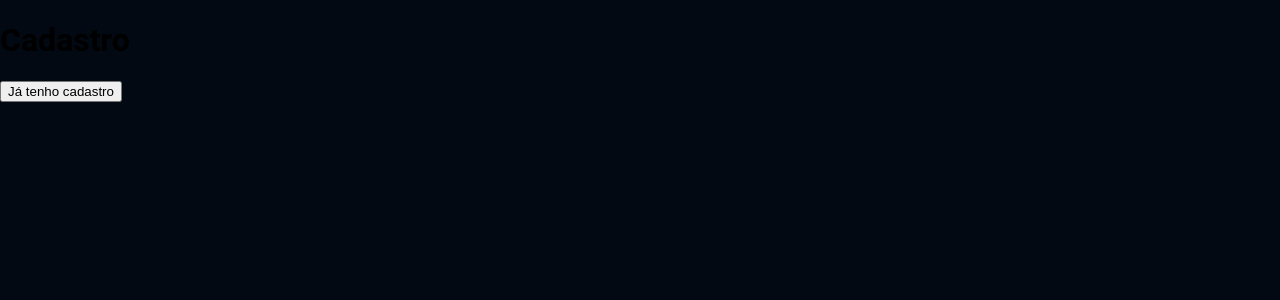
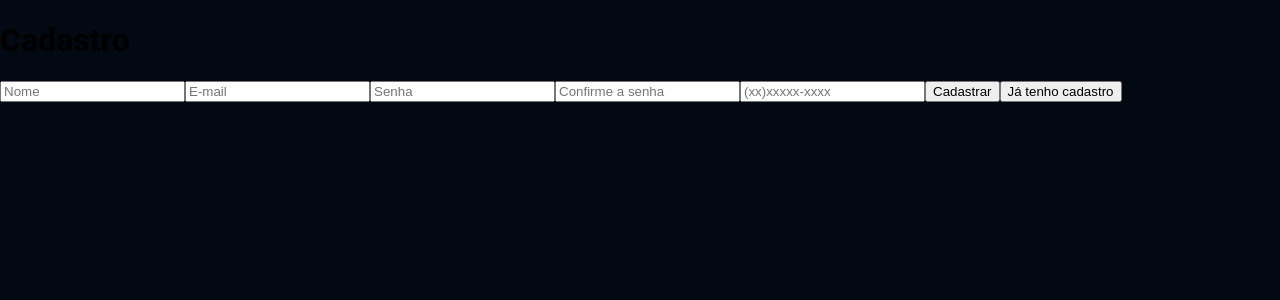
Before and after one commit to MateusBertazzo/Backend-Personal-Trainer-Assistant, a React (Create React App) app in the folder frontend/: page / in a window 1280 px wide. Both pictures are taken after a click on the button "Ainda não tenho conta". Shown: the top 300 px of the page. Built offline with nearby package versions, Linux system fonts and the light colour scheme.

Commit message:
feat: faz pagina de cadastro sem estilizacao

```diff
--- a/frontend/src/components/Cadastro.jsx
+++ b/frontend/src/components/Cadastro.jsx
@@ -1,11 +1,108 @@
-import React, { useContext } from 'react'
+import React, { useContext, useState } from 'react'
 import context from '../context/MyContext'
+import { toast } from 'react-toastify'
+import { useHistory } from 'react-router-dom';
 
 function Cadastro() {
   const { setLoginState } = useContext(context)
+  const [name, setName] = useState('')
+  const [email, setEmail] = useState('')
+  const [password, setPassword] = useState('')
+  const [password2, setPassword2] = useState('')
+  const [number, setNumber] = useState('')
+  const history = useHistory()
+
+  const isNameValid = (name) => {
+    const nameRegex = /^[a-zA-Z]{3,}$/;
+    return nameRegex.test(name);
+  };
+
+  const isEmailValid = (email) => {
+    const emailRegex = /^[^\s@]+@[^\s@]+\.[^\s@]+$/;
+    return emailRegex.test(email);
+  };
+
+  const isPasswordStrong = (password) => {
+    const passwordRegex = /^(?=.*[a-z])(?=.*[A-Z])(?=.*\d)(?=.*[@$!%*?&])[A-Za-z\d@$!%*?&]{8,}$/;
+    return passwordRegex.test(password);
+  };
+
+  const isNumberValid = (number) => {
+    const numberRegex = /^\d{11}$/;
+    return numberRegex.test(number);
+  };
+
+  const handleSubmit = (event) => {
+    event.preventDefault();
+
+    if (!isNameValid(name)) {
+      toast.error('Nome precisa ter mais de 3 letras');
+      return;
+    }
+
+    if (!isEmailValid(email)) {
+      toast.error('Email inválido');
+      return;
+    }
+
+    if (!isPasswordStrong(password)) {
+      toast.error('Senha fraca. Deve conter pelo menos 8 caracteres, incluindo letras e números');
+      return;
+    }
+
+    if (password !== password2) {
+      toast.error('As senhas não coincidem');
+      return;
+    }
+
+    if (!isNumberValid(number)) {
+      toast.error('Número de telefone precisa ter 11 dígitos');
+      return;
+    }
+
+    history.push('/mainpage');
+    toast.success('Cadastro efetuado com sucesso');
+  };
+
   return (
     <div>
       <h1>Cadastro</h1>
+      <input
+        type="text"
+        placeholder="Nome"
+        value={name}
+        onChange={(e) => setName(e.target.value)}
+      />
+      <input
+        type="text"
+        placeholder="E-mail"
+        value={email}
+        onChange={(e) => setEmail(e.target.value)}
+      />
+      <input
+        type="password"
+        placeholder="Senha"
+        value={password}
+        onChange={(e) => setPassword(e.target.value)}
+      />
+      <input
+        type="password"
+        placeholder="Confirme a senha"
+        value={password2}
+        onChange={(e) => setPassword2(e.target.value)}
+      />
+      <input
+        type="text"
+        placeholder="(xx)xxxxx-xxxx"
+        value={number}
+        onChange={(e) => setNumber(e.target.value)}
+      />
+      <button
+        type="button"
+        onClick={handleSubmit}
+      >
+        Cadastrar
+      </button>
       <button
         onClick={() => setLoginState(true)}
       >
```
